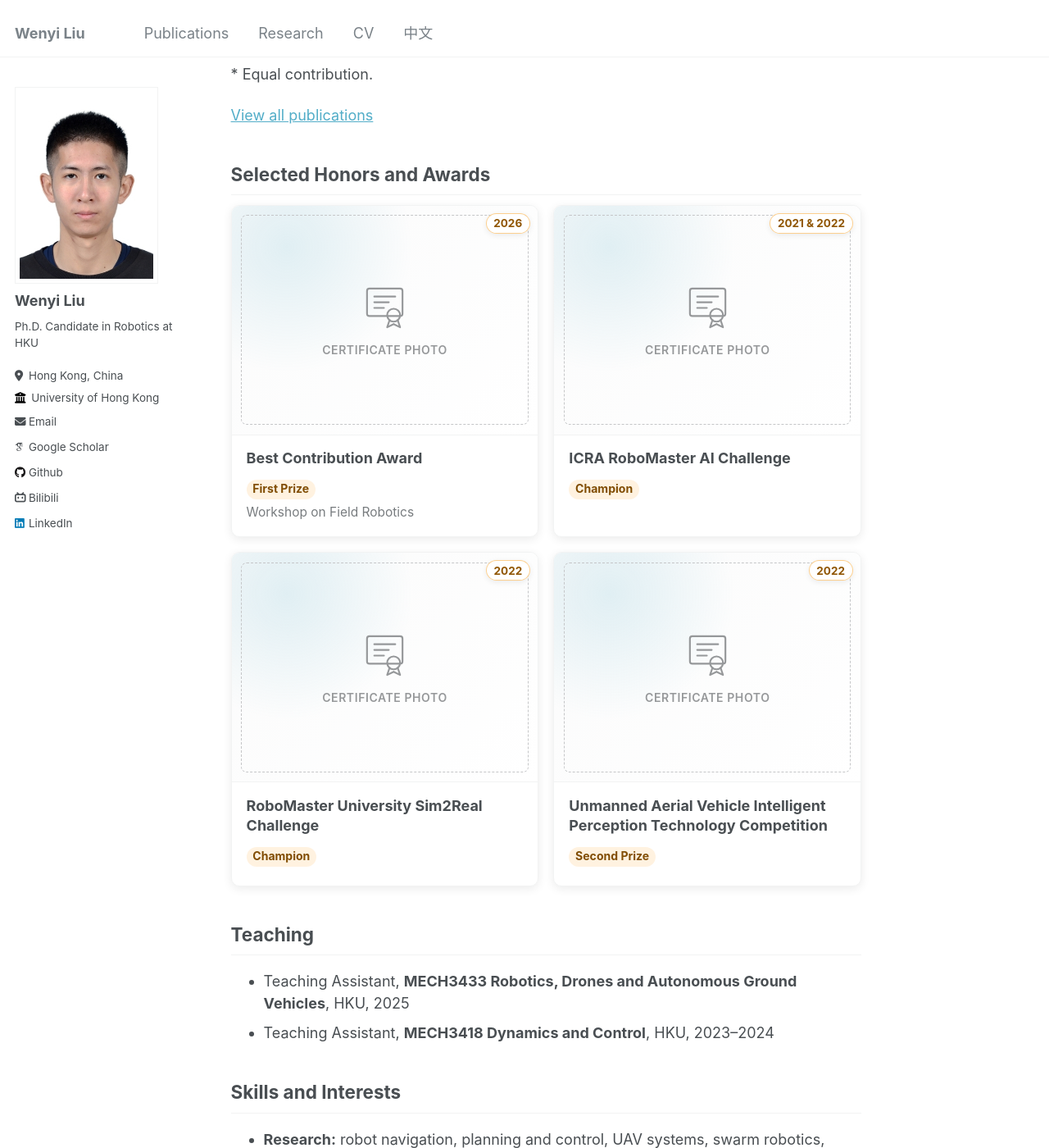
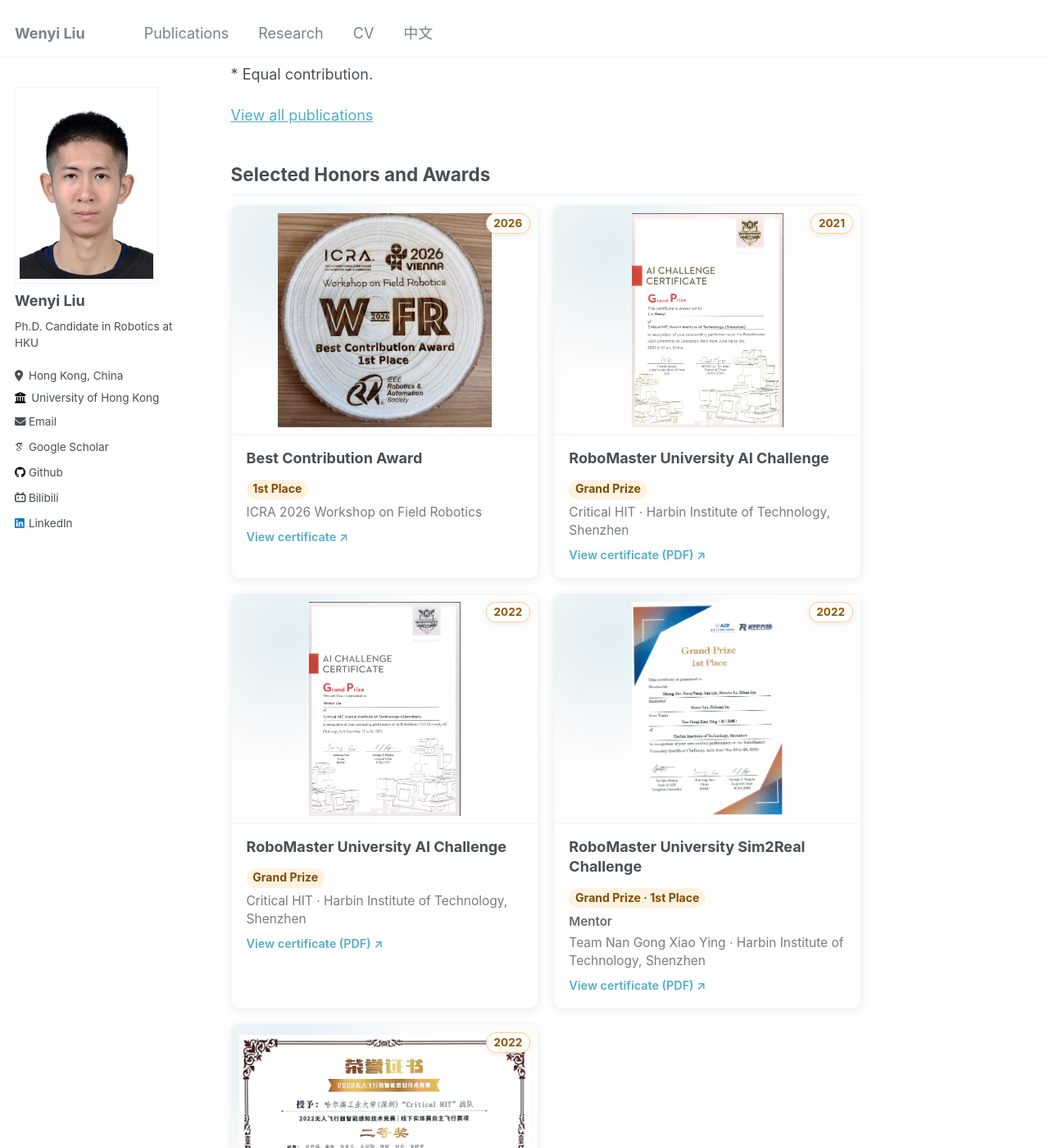
Before and after one commit to FENYUN323/liuwenyi.github.io, a Jekyll site: the page built from _pages/about.md, in a window 1280 px wide and 1400 px high, scrolled down 1638 px. Shown: the whole window at 82% size. Built offline with Jekyll 4.4.1, drawn with Linux system fonts in a browser that asks for light colours; some web fonts are replaced; some of the changed text lies outside the part shown; grey boxes are pictures that could not be loaded.

Commit message:
Add award certificates to homepage

```diff
--- a/_data/selected_awards.yml
+++ b/_data/selected_awards.yml
@@ -1,27 +1,39 @@
 - title: "Best Contribution Award"
-  organization: "Workshop on Field Robotics"
-  distinction: "First Prize"
+  organization: "ICRA 2026 Workshop on Field Robotics"
+  distinction: "1st Place"
   year: "2026"
-  image:
-  image_alt: "Certificate for the 2026 Best Contribution Award in the Workshop on Field Robotics"
+  image: "/images/awards/workshop on field robotics.jpg"
+  image_alt: "Wooden plaque for the Best Contribution Award at the ICRA 2026 Workshop on Field Robotics"
 
-- title: "ICRA RoboMaster AI Challenge"
-  organization: ""
-  distinction: "Champion"
-  year: "2021 & 2022"
-  image:
-  image_alt: "Certificate for the ICRA RoboMaster AI Challenge championship"
+- title: "RoboMaster University AI Challenge"
+  organization: "Critical HIT · Harbin Institute of Technology, Shenzhen"
+  distinction: "Grand Prize"
+  year: "2021"
+  image: "/images/awards/rmua-2021-grand-prize.jpg"
+  document: "/images/awards/RMUA2021国际赛冠军.pdf"
+  image_alt: "2021 RoboMaster University AI Challenge Grand Prize certificate awarded to Wenyi Liu"
+
+- title: "RoboMaster University AI Challenge"
+  organization: "Critical HIT · Harbin Institute of Technology, Shenzhen"
+  distinction: "Grand Prize"
+  year: "2022"
+  image: "/images/awards/rmua-2022-grand-prize.jpg"
+  document: "/images/awards/RMUA2022冠军.pdf"
+  image_alt: "2022 RoboMaster University AI Challenge Grand Prize certificate awarded to Wenyi Liu"
 
 - title: "RoboMaster University Sim2Real Challenge"
-  organization: ""
-  distinction: "Champion"
+  organization: "Team Nan Gong Xiao Ying · Harbin Institute of Technology, Shenzhen"
+  distinction: "Grand Prize · 1st Place"
+  detail: "Mentor"
   year: "2022"
-  image:
-  image_alt: "Certificate for the 2022 RoboMaster University Sim2Real Challenge championship"
+  image: "/images/awards/rmus-2022-grand-prize.jpg"
+  document: "/images/awards/RMUS2022.pdf"
+  image_alt: "2022 RoboMaster University Sim2Real Challenge Grand Prize certificate listing Wenyi Liu as a mentor"
 
 - title: "Unmanned Aerial Vehicle Intelligent Perception Technology Competition"
-  organization: ""
+  organization: "Critical HIT · Harbin Institute of Technology, Shenzhen"
   distinction: "Second Prize"
+  detail: "Offline Autonomous Flight Event"
   year: "2022"
-  image:
-  image_alt: "Certificate for the 2022 Unmanned Aerial Vehicle Intelligent Perception Technology Competition"
+  image: "/images/awards/2022无人机自主飞行.jpg"
+  image_alt: "2022 Unmanned Aerial Vehicle Intelligent Perception Technology Competition Second Prize certificate"
--- a/_includes/selected-awards.html
+++ b/_includes/selected-awards.html
@@ -1,12 +1,15 @@
 <div class="selected-awards">
   {% for award in site.data.selected_awards %}
+    {% assign certificate_url = award.document | default: award.image %}
     <article class="selected-award">
       <div class="selected-award__media">
         {% if award.image %}
           <a
             class="selected-award__image-link"
-            href="{{ award.image | relative_url }}"
-            aria-label="View certificate: {{ award.title }}">
+            href="{{ certificate_url | relative_url }}"
+            target="_blank"
+            rel="noopener noreferrer"
+            aria-label="View certificate: {{ award.title }} (opens in a new tab)">
             <img
               src="{{ award.image | relative_url }}"
               alt="{{ award.image_alt }}"
@@ -30,8 +33,22 @@
       <div class="selected-award__body">
         <h3 class="selected-award__title">{{ award.title }}</h3>
         <p class="selected-award__distinction">{{ award.distinction }}</p>
+        {% if award.detail %}
+          <p class="selected-award__detail">{{ award.detail }}</p>
+        {% endif %}
         {% if award.organization %}
           <p class="selected-award__organization">{{ award.organization }}</p>
+        {% endif %}
+        {% if certificate_url %}
+          <p class="selected-award__links">
+            <a
+              href="{{ certificate_url | relative_url }}"
+              target="_blank"
+              rel="noopener noreferrer">
+              View certificate{% if award.document %} (PDF){% endif %}
+              <span aria-hidden="true">↗</span>
+            </a>
+          </p>
         {% endif %}
       </div>
     </article>
--- a/_sass/_page.scss
+++ b/_sass/_page.scss
@@ -654,6 +654,32 @@
   text-indent: 0;
 }
 
+.page__content .selected-award__detail {
+  margin: 0 0 0.35em;
+  color: mix(#fff, $text-color, 16%);
+  font-size: 0.84em;
+  font-weight: 600;
+  line-height: 1.4;
+  text-indent: 0;
+}
+
+.page__content .selected-award__links {
+  margin: 0.65em 0 0;
+  font-size: 0.8em;
+  font-weight: 600;
+  line-height: 1.35;
+  text-indent: 0;
+
+  a {
+    text-decoration: none;
+
+    &:hover,
+    &:focus-visible {
+      text-decoration: underline;
+    }
+  }
+}
+
 @media (prefers-reduced-motion: reduce) {
   .selected-award {
     transition: none;
```
Also changed, not shown: images/awards/2022无人机自主飞行.jpg (added), images/awards/rmua-2021-grand-prize.jpg (added), images/awards/rmua-2022-grand-prize.jpg (added), images/awards/rmus-2022-grand-prize.jpg (added), images/awards/workshop on field robotics.jpg (added), 3 other files.
